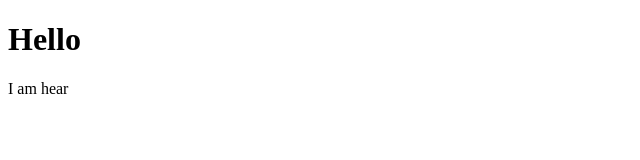
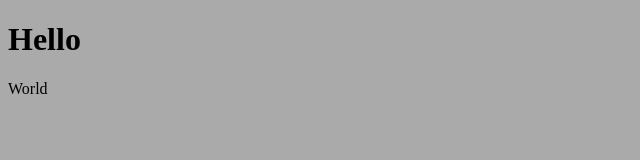
Before and after one commit to DevDeskSchool/FirstProject, a plain HTML site: page index.html in a window 1280 px wide. Shown: the whole page, without its empty margins (0-640 px from the left). Drawn offline with Linux system fonts and the light colour scheme.

Commit message:
Second commit

```diff
--- /dev/null
+++ b/css/style.css
@@ -0,0 +1,3 @@
+body {
+    background: #aaa;
+}
--- a/index.html
+++ b/index.html
@@ -4,10 +4,11 @@
     <meta charset="UTF-8">
     <meta name="viewport" content="width=device-width, initial-scale=1.0">
     <meta http-equiv="X-UA-Compatible" content="ie=edge">
+    <link rel="stylesheet" href="css/style.css">
     <title>Document</title>
 </head>
 <body>
     <h1>Hello</h1>
-    <p>I am hear</p>
+    <p>World</p>
 </body>
 </html>
```
